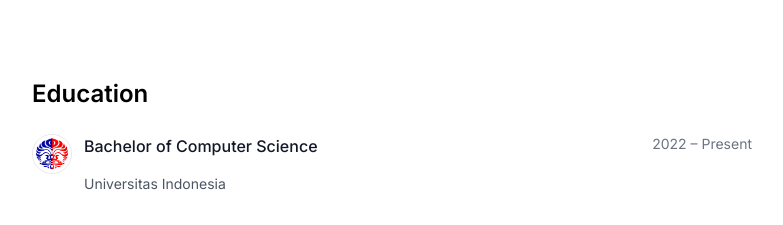
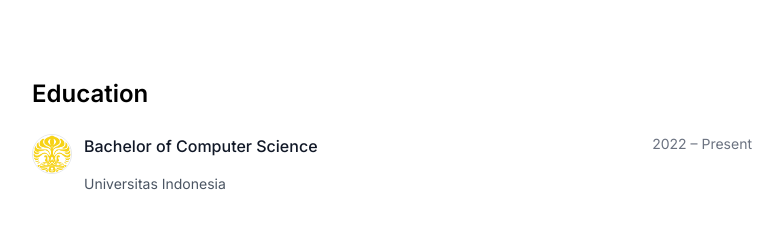
Before and after one commit to wahyuhiddayat/wahyuht, a Next.js app: page / in a window 1280 px wide. Shown: the part 1500-1725 px from the top of the page, without its empty margins (248-1031 px from the left). Built offline with nearby package versions, Linux system fonts and the light colour scheme.

Commit message:
fix: update logo path in education data

```diff
--- a/src/data/education.ts
+++ b/src/data/education.ts
@@ -10,6 +10,6 @@ export const educationData: Education[] = [
     degree: "Bachelor of Computer Science",
     institution: "Universitas Indonesia",
     period: "2022 – Present",
-    logo: "/images/makara_fasilkom.png"
+    logo: "/images/makara_ui.png"
   },
 ];
```
Also changed, not shown: public/images/makara_ui.png.
